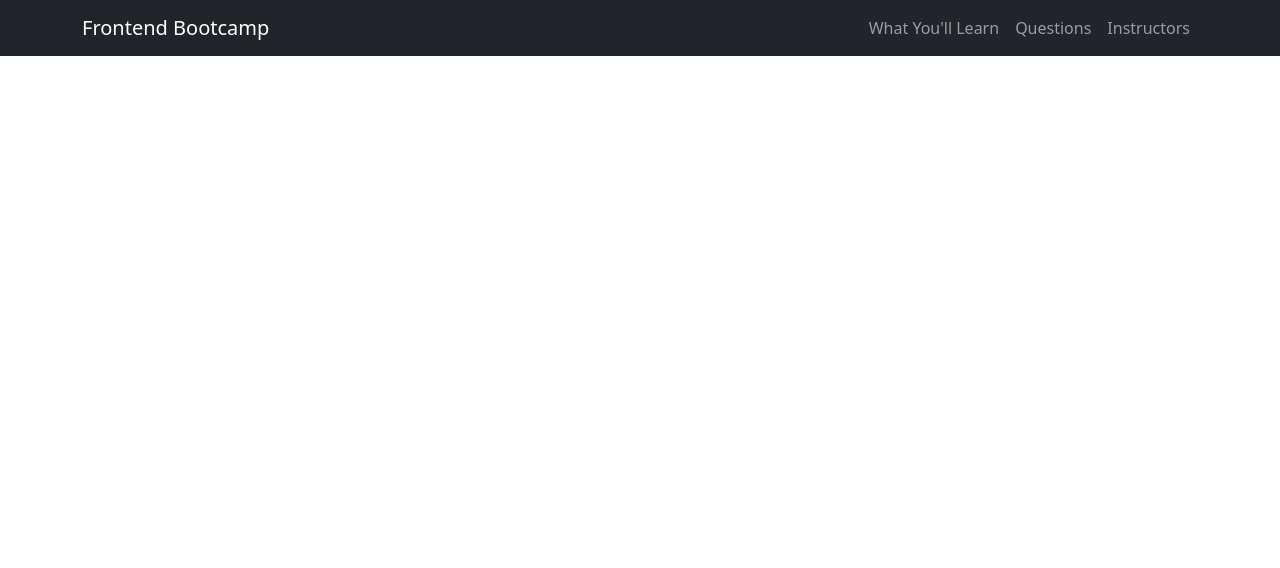
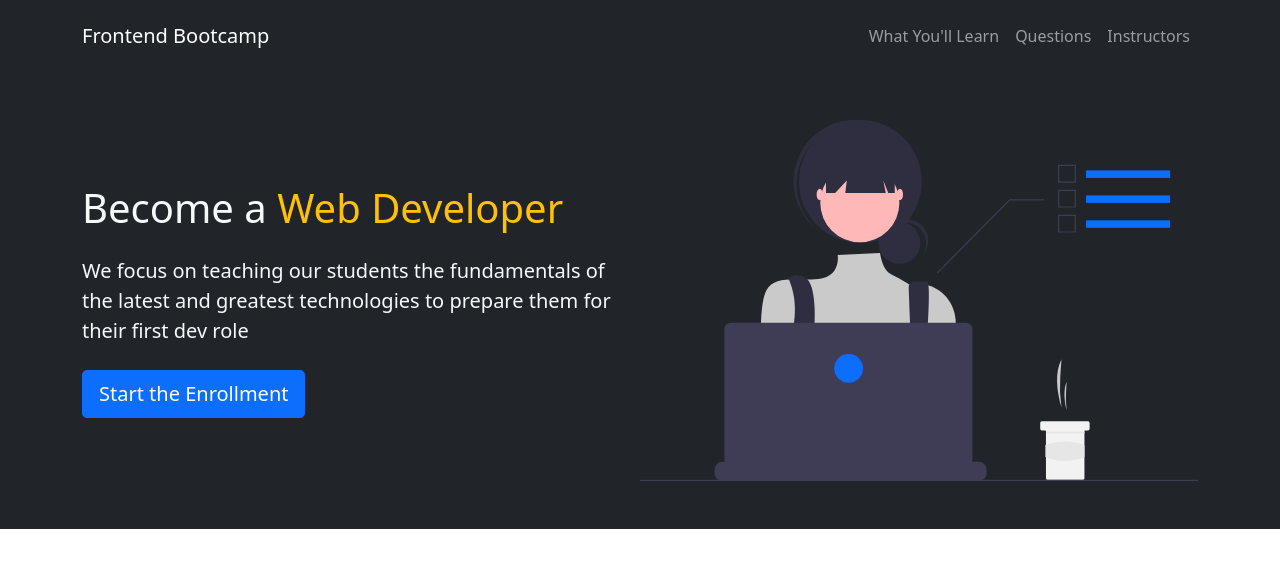
Before and after one commit to mbekesithole/CodingBootcamp, a plain HTML site: page index.html in a window 1280 px wide. Drawn offline with nearby package versions, Linux system fonts and the light colour scheme.

Commit message:
Showcase area

```diff
--- a/index.html
+++ b/index.html
@@ -9,7 +9,8 @@
     <title>Frontend Bootcamp</title>
 </head>
 <body>
-    <nav class="navbar navbar-expand-lg bg-dark navbar-dark">
+    <!--Navbar-->
+    <nav class="navbar navbar-expand-lg bg-dark navbar-dark py-3">
         <div class="container">
             <a href="#" class="navbar-brand">Frontend Bootcamp</a>
 
@@ -33,6 +34,23 @@
         </div>
     </nav>
 
+    <!-- Showcase -->
+    <section class="bg-dark text-light p-5 text-center text-sm-start">
+        <div class="container">
+            <div class="d-sm-flex align-items-center justify-content-between">
+                <div>
+                    <h1>Become a <span class="text-warning">Web Developer</span> </h1>
+                    <p class="lead my-4">
+                        We focus on teaching our students the fundamentals of the latest and greatest technologies to prepare them for their first dev role
+                    </p>
+                    <button class="btn btn-primary btn-lg">
+                        Start the Enrollment
+                    </button>
+                </div>
+                <img class="img-fluid w-50 d-none d-sm-block" src="img/showcase.svg" alt="">
+            </div>
+        </div>
+    </section>
 
     <script src="https://cdn.jsdelivr.net/npm/bootstrap@5.0.2/dist/js/bootstrap.bundle.min.js" integrity="sha384-MrcW6ZMFYlzcLA8Nl+NtUVF0sA7MsXsP1UyJoMp4YLEuNSfAP+JcXn/tWtIaxVXM" crossorigin="anonymous"></script>
 </body>
```
Also changed, not shown: img/fundamentals.svg (added), img/react.svg (added), img/showcase.svg (added).
